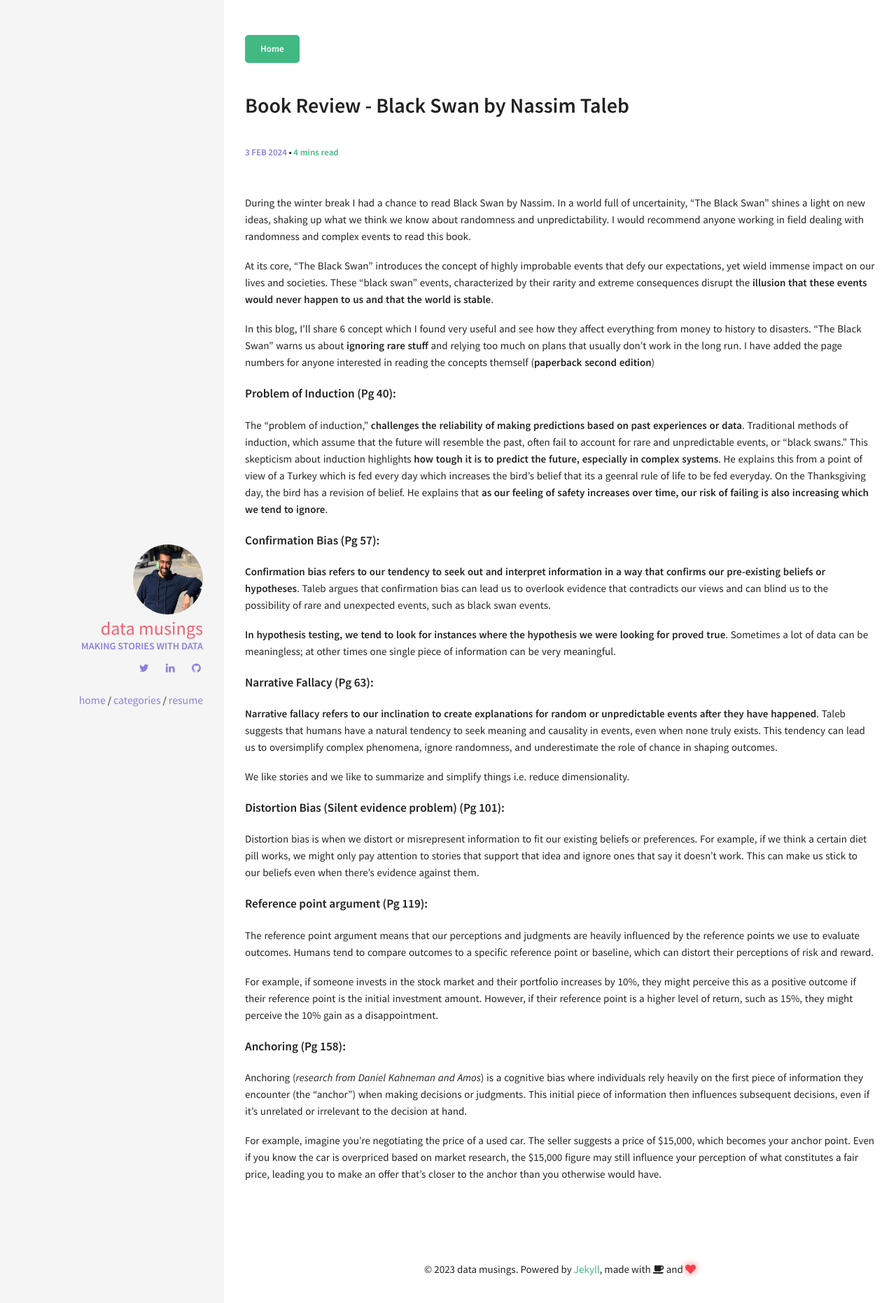
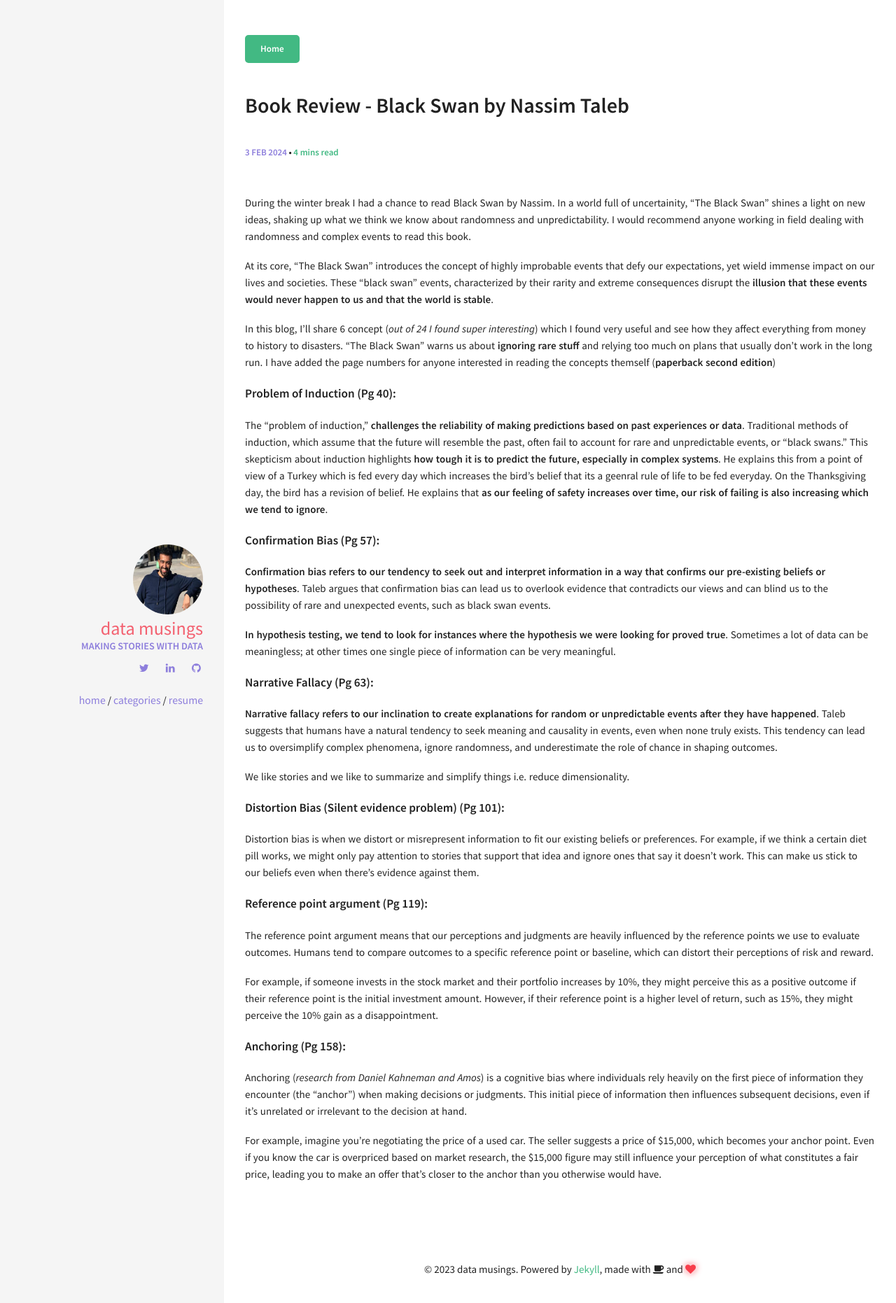
Before and after one commit to kunalkohli/kunalkohli.github.io, a Jekyll site: the page built from _posts/2024-02-03-black-swan.md, in a window 1280 px wide. Shown: the top 1862 px of the page at 70% size. Built offline with Jekyll 4.4.1, drawn with Linux system fonts in a browser that asks for light colours.

Commit message:
adding detail

```diff
--- a/_posts/2024-02-03-black-swan.md
+++ b/_posts/2024-02-03-black-swan.md
@@ -11,7 +11,7 @@ During the winter break I had a chance to read Black Swan by Nassim. In a world
 <!--more-->
 At its core, "The Black Swan" introduces the concept of highly improbable events that defy our expectations, yet wield immense impact on our lives and societies. These "black swan" events, characterized by their rarity and extreme consequences disrupt the **illusion that these events would never happen to us and that the world is stable**.
 
-In this blog, I'll share 6 concept which I found very useful and see how they affect everything from money to history to disasters. "The Black Swan" warns us about **ignoring rare stuff** and relying too much on plans that usually don't work in the long run. I have added the page numbers for anyone interested in reading the concepts themself (__paperback second edition__)
+In this blog, I'll share 6 concept (_out of 24 I found super interesting_) which I found very useful and see how they affect everything from money to history to disasters. "The Black Swan" warns us about **ignoring rare stuff** and relying too much on plans that usually don't work in the long run. I have added the page numbers for anyone interested in reading the concepts themself (__paperback second edition__)
 
 ##### Problem of Induction (Pg 40):
 The "problem of induction," **challenges the reliability of making predictions based on past experiences or data**. Traditional methods of induction, which assume that the future will resemble the past, often fail to account for rare and unpredictable events, or "black swans." This skepticism about induction highlights **how tough it is to predict the future, especially in complex systems**. He explains this from a point of view of a Turkey which is fed every day which increases the bird's belief that its a geenral rule of life to be fed everyday. On the Thanksgiving day, the bird has a revision of belief. He explains that **as our feeling of safety increases over time, our risk of failing is also increasing which we tend to ignore**.
```
